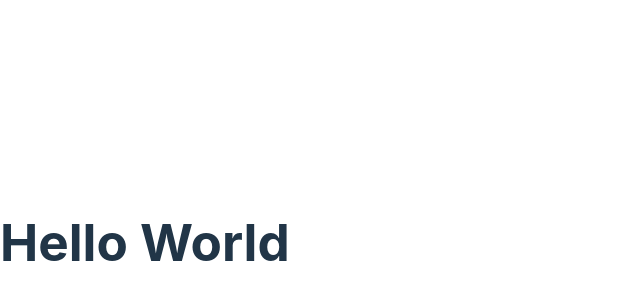
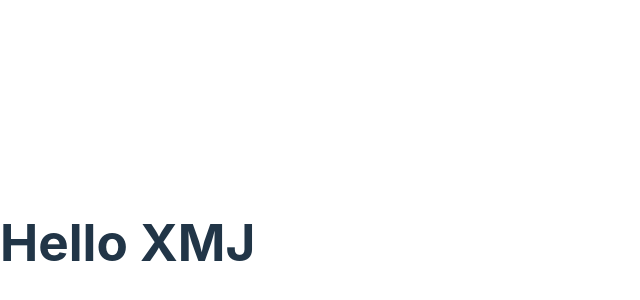
Before and after one commit to namezzy/react-app, a React (Vite) app: page / in a window 1280 px wide. Shown: the part 158-458 px from the top of the page, without its empty margins (0-640 px from the left). Built offline with nearby package versions, Linux system fonts and the light colour scheme.

Commit message:
Update component..

```diff
--- a/src/Message.tsx
+++ b/src/Message.tsx
@@ -1,7 +1,9 @@
 
 function Message() {
-
-   return <h1>Hello World</h1>
+   const name = "XMJ"
+   if(name)
+      return <h1>Hello {name}</h1>
+   return <h1>Hello Xiaoxiao</h1>
 }
 
 
```
